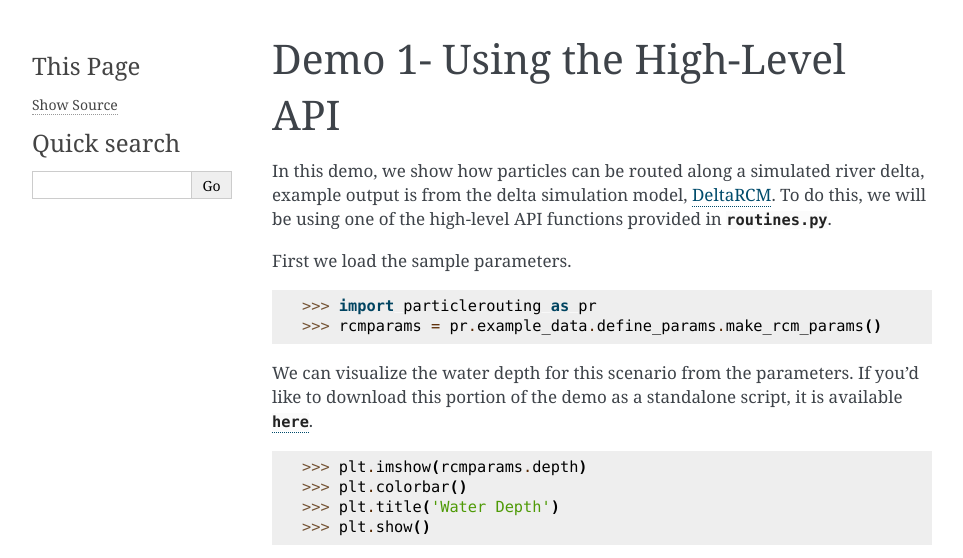
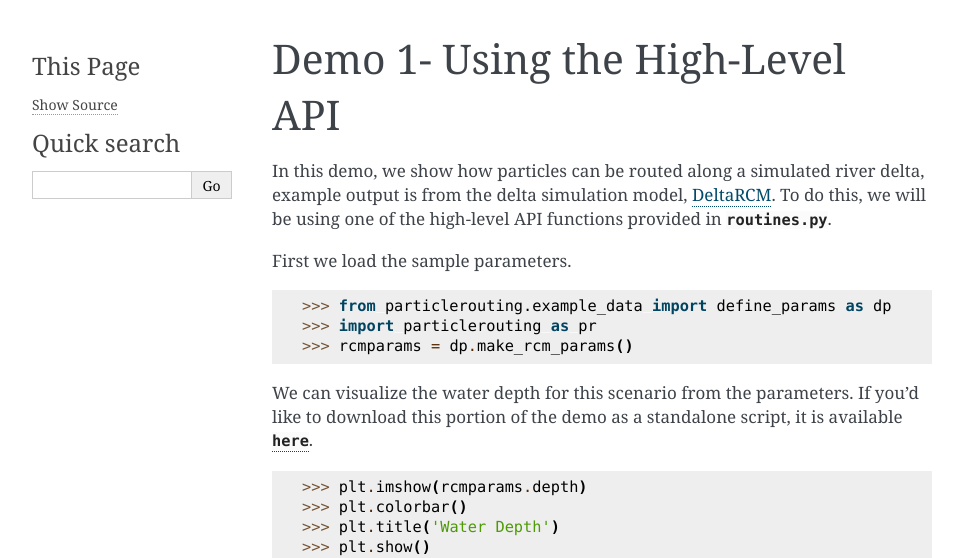
Before and after one commit to passaH2O/dorado, a Sphinx documentation site: the page built from docs/source/quickstart/demo01.rst, in a window 1280 px wide, cut to the strip 0-558 px from the top of the page. Shown: the whole strip, without its empty margins (148-1111 px from the left). Built offline with Sphinx 7.4.7, drawn with Linux system fonts in a browser that asks for light colours; formulas are drawn with MathJax 3.

Commit message:
fix init and quickstart docs

```diff
--- a/docs/source/quickstart/demo01.rst
+++ b/docs/source/quickstart/demo01.rst
@@ -8,8 +8,9 @@ First we load the sample parameters.
 
 .. doctest::
 
+    >>> from particlerouting.example_data import define_params as dp
     >>> import particlerouting as pr
-    >>> rcmparams = pr.example_data.define_params.make_rcm_params()
+    >>> rcmparams = dp.make_rcm_params()
 
 We can visualize the water depth for this scenario from the parameters. If you'd like to download this portion of the demo as a standalone script, it is available :download:`here <../pyplots/quickstart/demo1_depth.py>`.
 
--- a/docs/source/quickstart/demo02.rst
+++ b/docs/source/quickstart/demo02.rst
@@ -8,8 +8,9 @@ First we load the sample parameters and define our `Particle` object.
 
 .. doctest::
 
+   >>> from particlerouting.example_data import define_params as dp
    >>> import particlerouting as pr
-   >>> anugaparams = pr.example_data.define_params.make_anuga_params()
+   >>> anugaparams = dp.make_anuga_params()
    >>> particle = pr.particle_track.Particle(anugaparams)
 
 We can visualize the flow discharge components for this scenario from the loaded parameters. The full script used to produce the below figures is available :download:`here <../pyplots/quickstart/demo2_flow.py>`.
```
Also changed, not shown: particlerouting/__init__.py (+6 -1 lines).
